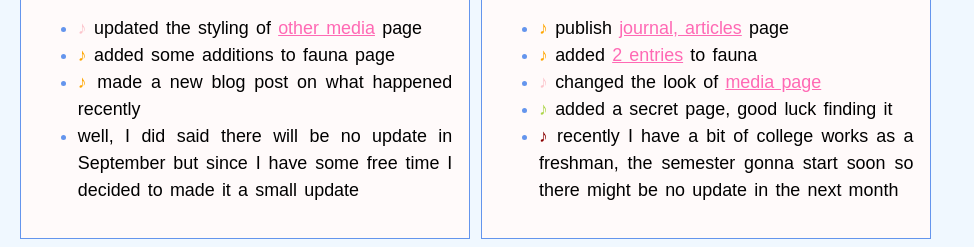
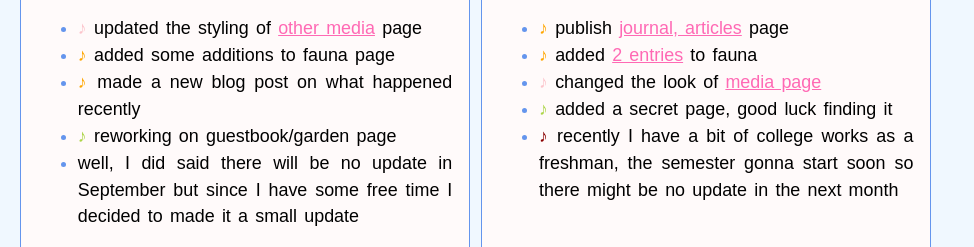
Before and after one commit to tsukiniostar/floralchai, a plain HTML site: page public/cottage/sitelog.html in a window 1280 px wide. Shown: the part 382-629 px from the top of the page, without its empty margins (0-974 px from the left). Drawn offline with Linux system fonts and the light colour scheme; a web font is replaced by a local one.

Commit message:
Sitelog change

```diff
--- a/public/cottage/sitelog.html
+++ b/public/cottage/sitelog.html
@@ -84,6 +84,7 @@
                     <li><span class="pink">♪</span> updated the styling of <a href="../flora/other/index.html">other media</a> page</li>
                     <li><span class="orange">♪</span> added some additions to fauna page</li>
                     <li><span class="orange">♪</span> made a new blog post on what happened recently</li>
+                    <li><span class="green">♪</span> reworking on guestbook/garden page</li>
                     <li>well, I did said there will be no update in September but since I have some free time I decided to made it a small update</li>
                 </ul>
             </article>
```
